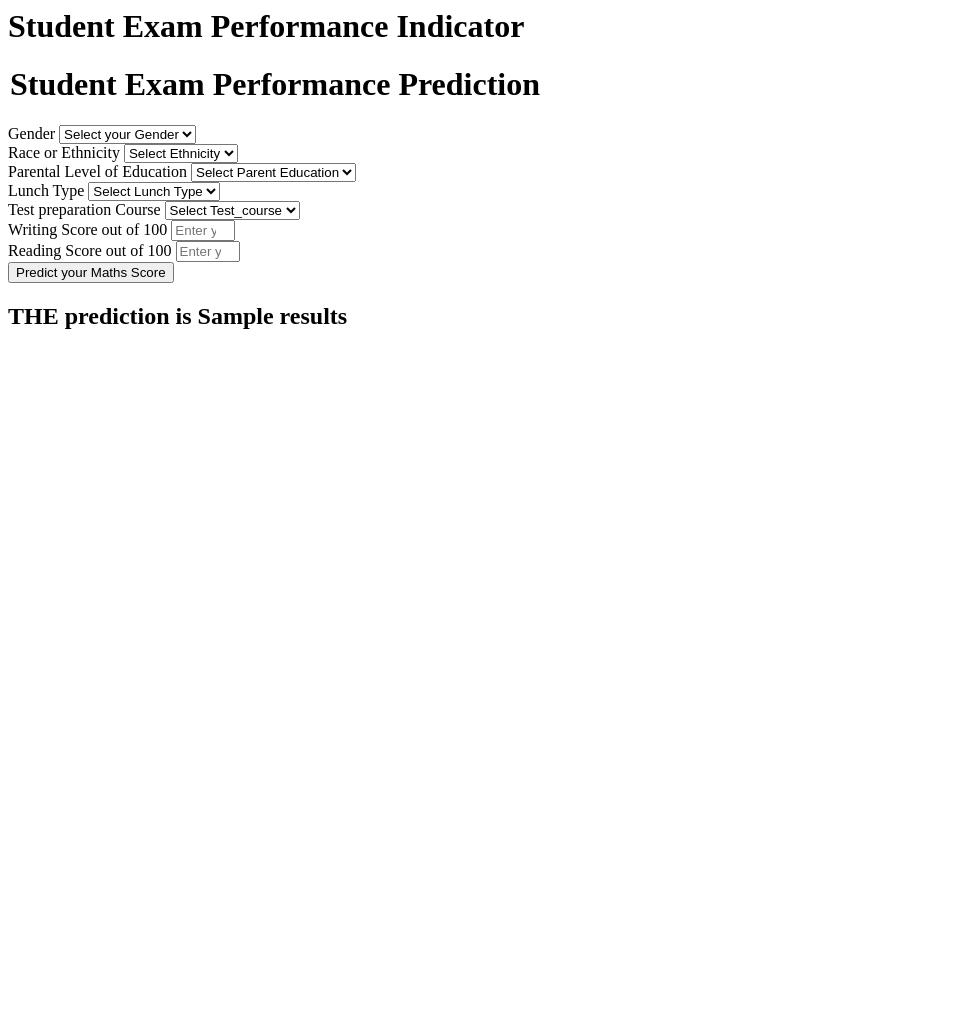
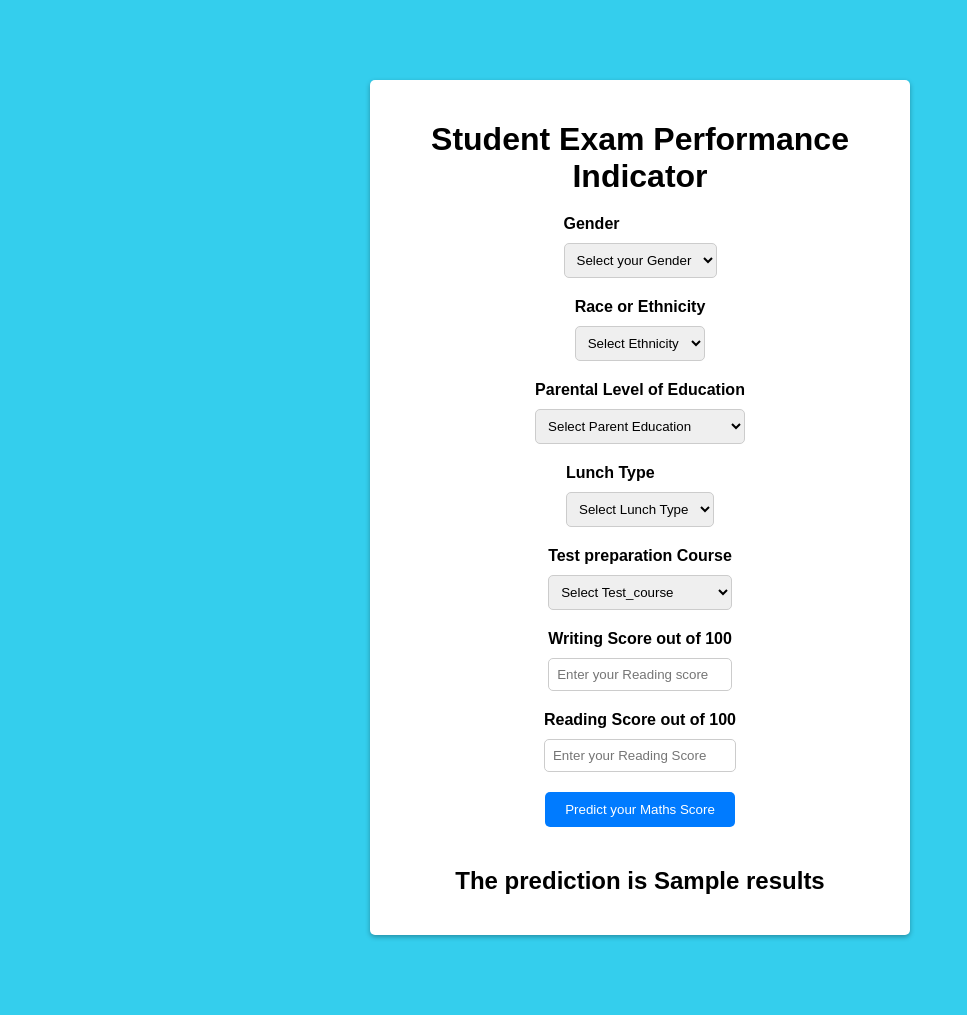
Before and after one commit to Deepshikhar/mlproject-, a Flask app: template templates/home.html in a window 1280 px wide. Shown: the whole page, without its empty margins (0-967 px from the left). Before the commit the page ends 329 px from the top, so only its background shows below. Run offline with Flask 3, Linux system fonts and the light colour scheme; the template is opened without the code that fills it: most values are stand-ins (such as "Sample title", 1, 10 or a date in 2020).

Commit message:
html updated

```diff
--- a/templates/home.html
+++ b/templates/home.html
@@ -1,12 +1,61 @@
 <html>
+<head>
+    <style>
+        body {
+            font-family: Arial, sans-serif;
+            background-color: #34ceed;
+        }
+        .login {
+            margin: 80px auto;
+            width: 500px;
+            background-color: #ffffff;
+            padding: 20px;
+            border-radius: 5px;
+            box-shadow: 0px 2px 5px rgba(0, 0, 0, 0.3);
+        }
+        h1 {
+            text-align: center;
+            margin-bottom: 20px;
+        }
+        form {
+            display: flex;
+            flex-direction: column;
+            align-items: center;
+        }
+        label {
+            font-weight: bold;
+            margin-bottom: 10px;
+            display: block;
+        }
+        select, input {
+            padding: 8px;
+            border-radius: 5px;
+            border: 1px solid #ccc;
+            width: 100%;
+            margin-bottom: 20px;
+        }
+        .btn {
+            background-color: #007bff;
+            color: #fff;
+            padding: 10px 20px;
+            border-radius: 5px;
+            border: none;
+            cursor: pointer;
+        }
+        h2 {
+            text-align: center;
+            margin-top: 20px;
+        }
+    </style>
+</head>
 <body>
     <div class="login">
        <h1>Student Exam Performance Indicator</h1>
 
        <form action="{{ url_for('predict_datapoint')}}" method="post">
-        <h1>
+        <!-- <h1>
             <legend>Student Exam Performance Prediction</legend>
-        </h1>
+        </h1> -->
         <div class="mb-3">
             <label class="form-label">Gender</label>
             <select class="form-control" name="gender" placeholder="Enter you Gender" required>
@@ -105,7 +154,7 @@
         </div>
     </form>
     <h2>
-       THE  prediction is {{results}}
+       The prediction is {{results}}
     </h2>
    <body>
 </html>
```
Also changed, not shown: app.py (deleted, +0 -56 lines).
